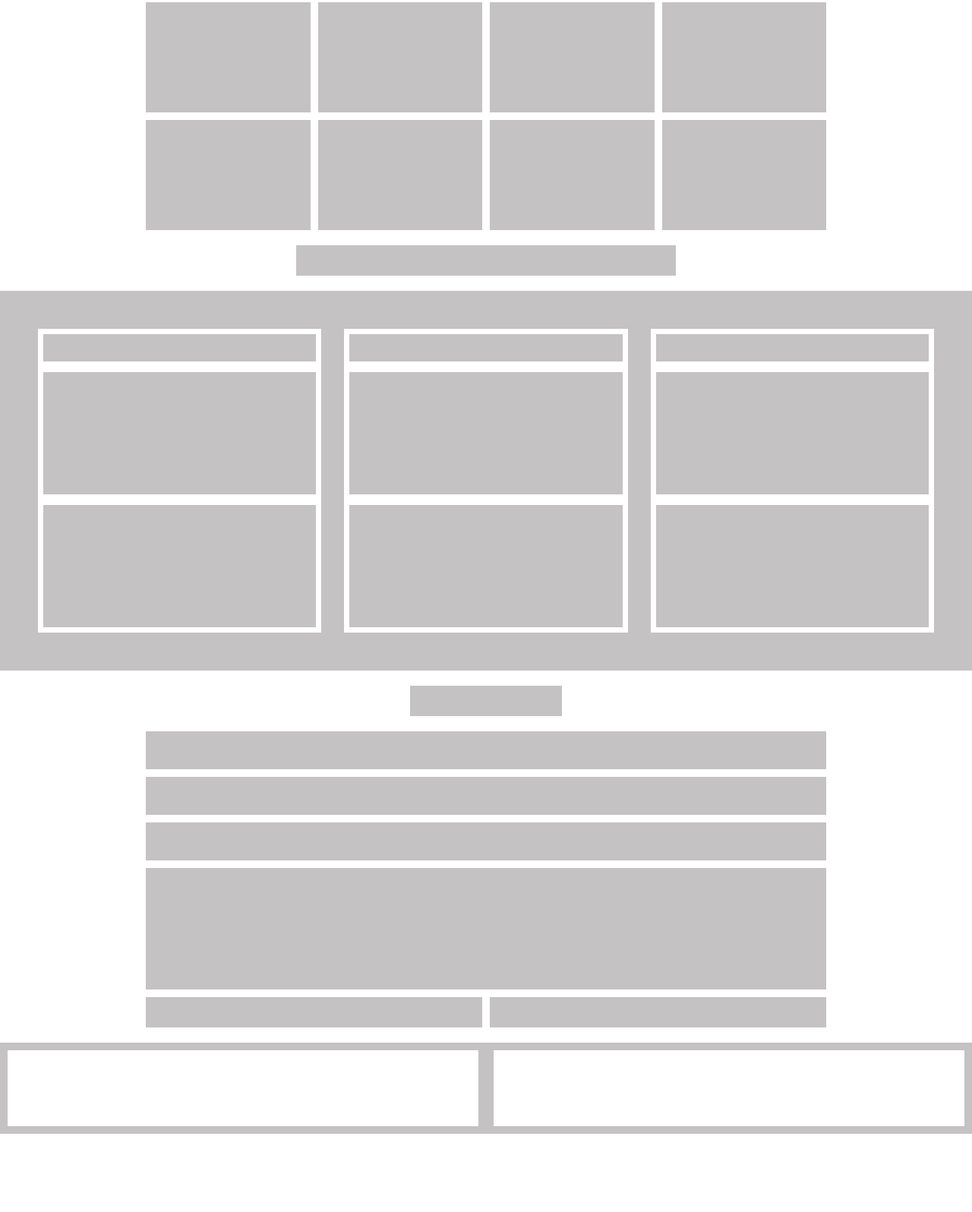
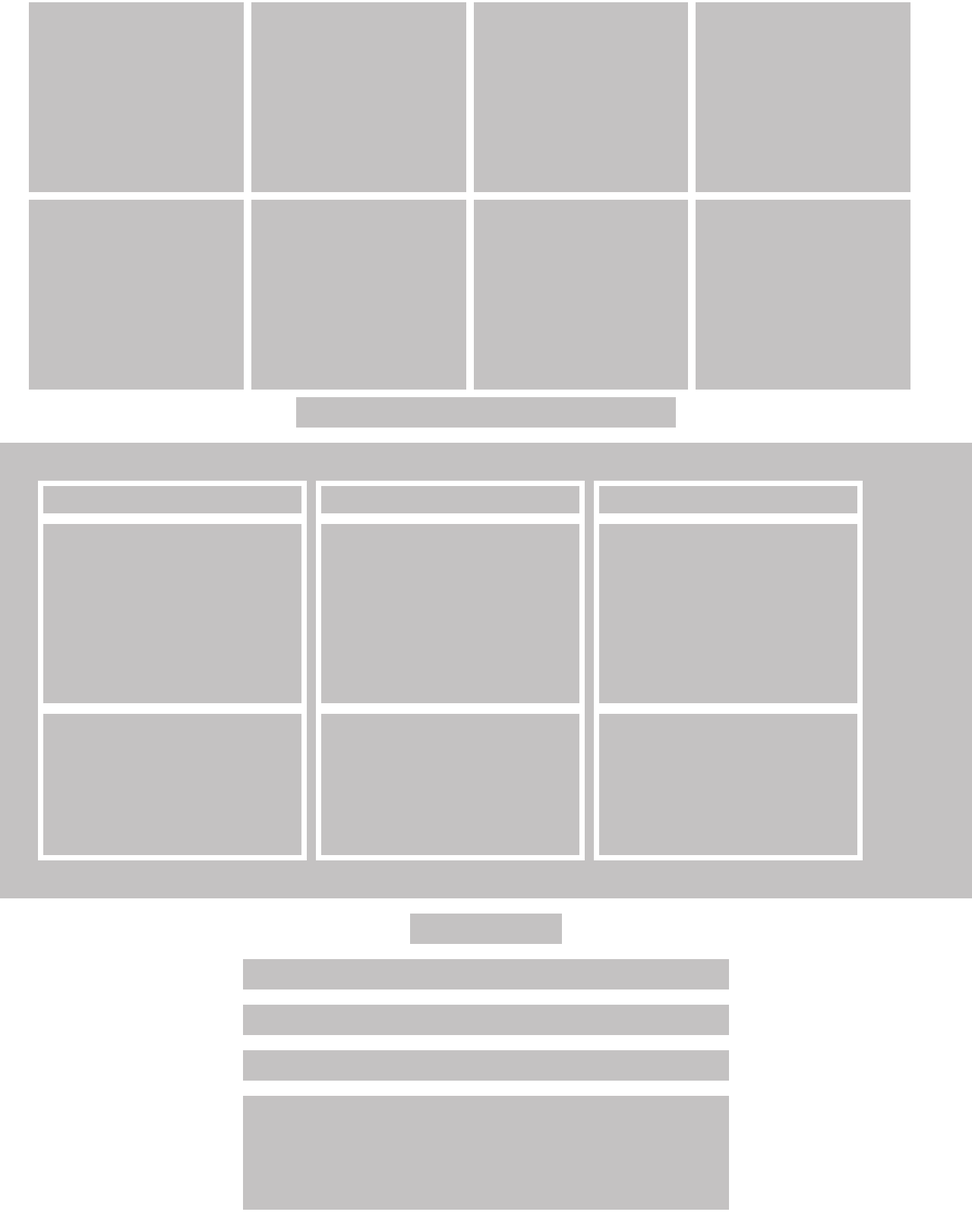
Before and after one commit to Softrefine-Internship/basic-html-css-test-1-HIRALIGOKANI22, a plain HTML site: page index.html in a window 1280 px wide. Shown: the part 697-2293 px from the top of the page at 76% size. Before the commit the page ends 2190 px from the top, so only its background shows below. Drawn offline with Linux system fonts and the light colour scheme.

Commit message:
done test

```diff
--- a/index.html
+++ b/index.html
@@ -9,14 +9,14 @@
   <body>
     <div class="main-header"></div>
 
-    <div class="title-1"></div>
-    <div class="container-1">
+    <div class="clear-fix">
+      <div class="title-1"></div>
       <div class="content-1"></div>
       <div class="content-2"></div>
     </div>
 
-    <div class="title-2"></div>
-    <div class="container-2">
+    <div class="title-2 clear-fix"></div>
+    <div class="boxes clear-fix">
       <div class="box-1"></div>
       <div class="box-2"></div>
       <div class="box-3"></div>
@@ -27,8 +27,8 @@
       <div class="box-8"></div>
     </div>
 
-    <div class="title-3"></div>
-    <div class="container-3">
+    <div class="title-3 clear-fix"></div>
+    <div class="container-3 clear-fix">
       <div class="row-1"></div>
       <div class="row-2"></div>
       <div class="row-3"></div>
@@ -40,19 +40,17 @@
       <div class="row-9"></div>
     </div>
 
-    <div class="title-4"></div>
-    <div class="container-4">
+    <div class="title-4 clear-fix"></div>
+    <div class="container-4 clear-fix">
       <div class="el-1"></div>
       <div class="el-2"></div>
       <div class="el-3"></div>
       <div class="el-4"></div>
-    </div>
-    <div class="col-container">
       <div class="el-5"></div>
       <div class="el-6"></div>
     </div>
 
-    <div class="footer">
+    <div class="footer clear-fix">
       <div class="side-1"></div>
       <div class="side-2"></div>
     </div>
--- a/style.css
+++ b/style.css
@@ -3,12 +3,16 @@
   padding: 0;
   box-sizing: border-box;
 }
-
 .main-header {
   background-color: #c4c2c2;
   width: 100%;
   height: 40px;
 }
+.clear-fix {
+  content: "";
+  clear: both;
+}
+
 .title-1,
 .title-2,
 .title-3,
@@ -20,199 +24,134 @@
 .title-1 {
   width: 300px;
 }
-.container-1 {
-  display: grid;
-  grid-template-columns: 1fr 1fr;
+.content-1,
+.content-2 {
+  background-color: #c4c2c2;
   margin-bottom: 20px;
   height: 500px;
-  width: 100%;
-  column-gap: 10px;
+  width: 49%;
+  float: left;
 }
 .content-1 {
-  background-color: #c4c2c2;
-  grid-column: 1/2;
+  width: 50%;
+  margin-right: 1%;
 }
-.content-2 {
-  background-color: #c4c2c2;
-  grid-column: 2/3;
-}
+
 .title-2 {
   width: 400px;
 }
-.container-2 {
-  display: grid;
-  grid-template-columns: 1fr 1fr 1fr 1fr;
-  grid-template-rows: 1fr 1fr;
-  margin-bottom: 20px;
+.boxes {
+  width: 98%;
   margin-left: auto;
   margin-right: auto;
-  height: 300px;
-  width: 70%;
-  column-gap: 10px;
-  row-gap: 10px;
+  padding-left: 2%;
+  padding-right: 0;
 }
-.box-1 {
-  background-color: #c4c2c2;
-  grid-column: 1/2;
-  grid-row: 1/2;
-}
-.box-2 {
-  background-color: #c4c2c2;
-  grid-column: 2/3;
-  grid-row: 1/2;
-}
-.box-3 {
-  background-color: #c4c2c2;
-  grid-column: 3/4;
-  grid-row: 1/2;
-}
-.box-4 {
-  background-color: #c4c2c2;
-  grid-column: 4/5;
-  grid-row: 1/2;
-}
-.box-5 {
-  background-color: #c4c2c2;
-  grid-column: 1/2;
-  grid-row: 2/3;
-}
-.box-6 {
-  background-color: #c4c2c2;
-  grid-column: 2/3;
-  grid-row: 2/3;
-}
-.box-7 {
-  background-color: #c4c2c2;
-  grid-column: 3/4;
-  grid-row: 2/3;
-}
+.box-1,
+.box-2,
+.box-3,
+.box-4,
+.box-5,
+.box-6,
+.box-7,
 .box-8 {
   background-color: #c4c2c2;
-  grid-column: 4/5;
-  grid-row: 2/3;
+  height: 250px;
+  width: 23%;
+  margin-right: 10px;
+  margin-bottom: 10px;
+  float: left;
 }
+
 .title-3 {
   width: 500px;
 }
 .container-3 {
   background-color: #c4c2c2;
-  display: grid;
-  grid-template-columns: 1fr 1fr 1fr;
-  grid-template-rows: 50px 1fr 1fr;
-  column-gap: 30px;
-  padding: 50px;
-  height: 500px;
+  height: 600px;
   width: 100%;
   margin-bottom: 20px;
+  padding-left: 100px;
+  padding: 50px;
+}
+.row-1,
+.row-2,
+.row-3,
+.row-4,
+.row-5,
+.row-6,
+.row-7,
+.row-8,
+.row-9 {
+  float: left;
+  margin-right: 1%;
+  border: 7px solid #fff;
+}
+.row-1,
+.row-2,
+.row-3 {
+  height: 50px;
+  width: 30%;
+}
+.row-4,
+.row-5,
+.row-6 {
+  height: 250px;
+  width: 30%;
+}
+.row-7,
+.row-8,
+.row-9 {
+  height: 200px;
+  width: 30%;
 }
 
-.row-1 {
-  grid-column: 1/2;
-  grid-row: 1/2;
-  border: 7px solid #fff;
-}
-.row-2 {
-  grid-column: 1/2;
-  grid-row: 2/3;
-  border: 7px solid #fff;
-}
-.row-3 {
-  grid-column: 1/2;
-  grid-row: 3/5;
-  border: 7px solid #fff;
-}
-.row-4 {
-  grid-column: 2/3;
-  grid-row: 1/2;
-  border: 7px solid #fff;
-}
-.row-5 {
-  grid-column: 2/3;
-  grid-row: 2/3;
-  border: 7px solid #fff;
-}
-.row-6 {
-  grid-column: 2/3;
-  grid-row: 3/5;
-  border: 7px solid #fff;
-}
-.row-7 {
-  grid-column: 3/4;
-  grid-row: 1/2;
-  border: 7px solid #fff;
-}
-.row-8 {
-  grid-column: 3/4;
-  grid-row: 2/3;
-  border: 7px solid #fff;
-}
-.row-9 {
-  grid-column: 3/4;
-  grid-row: 3/5;
-  border: 7px solid #fff;
-}
 .title-4 {
   width: 200px;
 }
 .container-4 {
-  display: grid;
-  grid-template-rows: 50px 50px 50px 150px;
-  row-gap: 10px;
-  width: 70%;
+  width: 50%;
   margin-left: auto;
   margin-right: auto;
-  margin-bottom: 10px;
+  /* margin-bottom: 10px; */
 }
 .el-1,
 .el-2,
 .el-3,
-.el-4 {
+.el-4,
+.el-5,
+.el-6 {
   background-color: #c4c2c2;
-}
-.el-1 {
-  grid-row: 1/2;
-}
-.el-2 {
-  grid-row: 2/3;
-}
-.el-3 {
-  grid-row: 3/4;
+  float: left;
+  width: 100%;
+  height: 40px;
+  margin-bottom: 20px;
 }
 .el-4 {
-  grid-row: 4/6;
-}
-.col-container {
-  display: grid;
-  grid-template-columns: 1fr 1fr;
-  column-gap: 10px;
-  height: 40px;
-  width: 70%;
-  margin-bottom: 20px;
-  margin-left: auto;
-  margin-right: auto;
+  height: 150px;
 }
 .el-5 {
-  background-color: #c4c2c2;
-  grid-column: 1/2;
+  width: 50%;
+  margin-right: 1%;
 }
 .el-6 {
-  background-color: #c4c2c2;
-  grid-column: 2/3;
+  width: 49%;
+  float: right;
 }
 .footer {
   background-color: #c4c2c2;
   width: 100%;
   height: 120px;
-  display: grid;
   padding: 10px;
-  grid-template-columns: 1fr 1fr;
-  column-gap: 20px;
+}
+.side-1,
+.side-2 {
+  background-color: #fff;
+  width: 49%;
+  height: 100px;
+  float: left;
 }
 .side-1 {
-  grid-column: 1/2;
-  background-color: #fff;
+  margin-right: 1%;
+  width: 50%;
 }
-.side-2 {
-  grid-column: 2/3;
-  background-color: #fff;
-}
```
